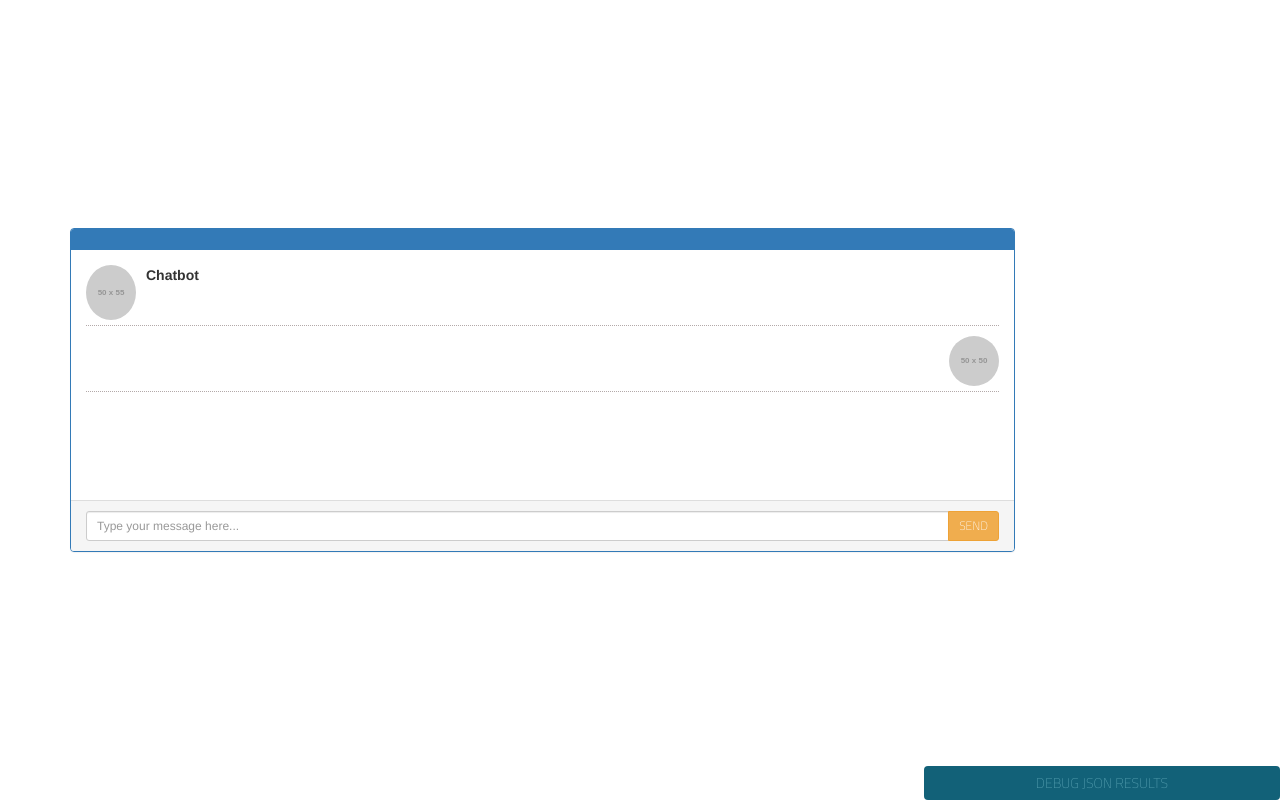
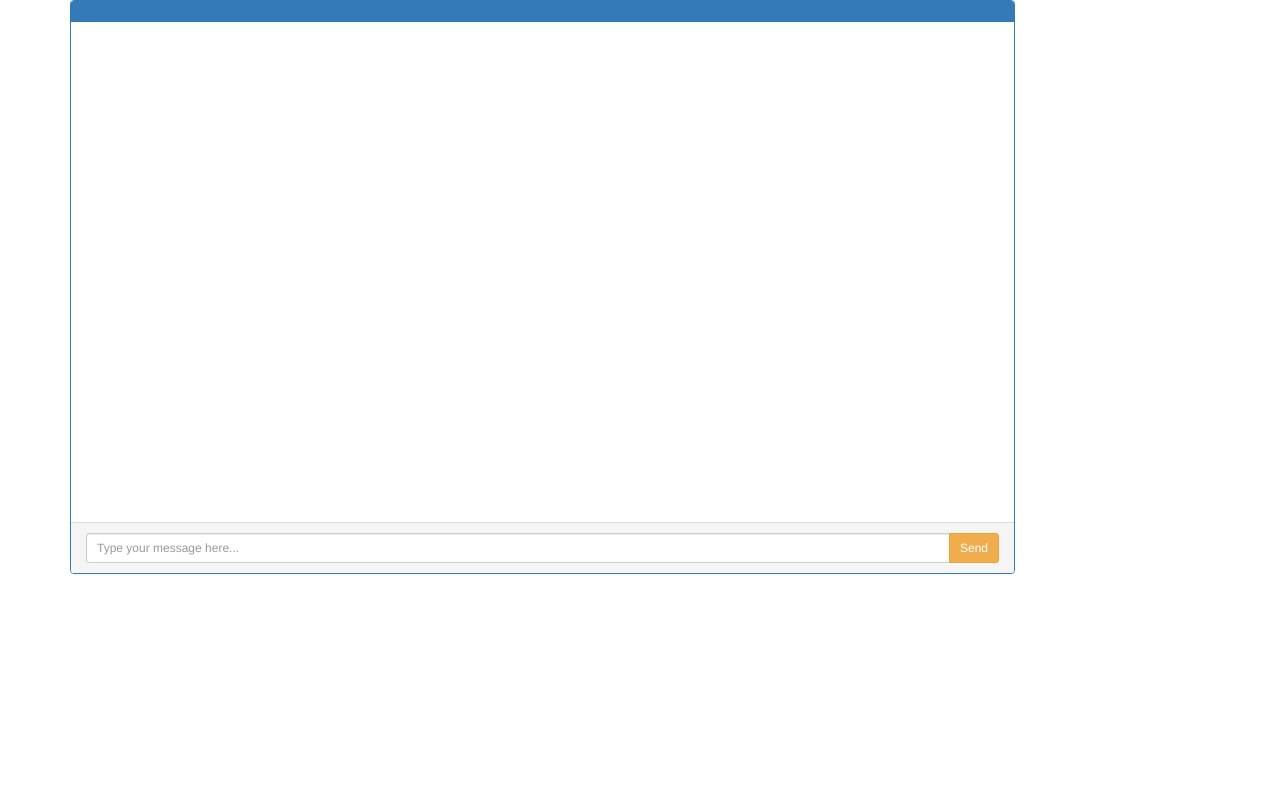
Before and after one commit to amaj8/InternshipProject, a Django app: page /chatbot/ in a window 1280 px wide. Run offline with Django 3.2, Linux system fonts and the light colour scheme; grey boxes labelled with a size stand in for pictures from a placeholder-image service; some libraries are stand-ins or nearby versions.

Commit message:
made changes to display.html

```diff
--- /dev/null
+++ b/chatbot/static/css/style.css
@@ -0,0 +1,77 @@
+.chat
+{
+    list-style: none;
+    margin: 0;
+    padding: 0;
+}
+
+.chat li
+{
+    margin-bottom: 10px;
+    padding-bottom: 5px;
+    border-bottom: 1px dotted #B3A9A9;
+}
+
+.chat li.left .chat-body
+{
+    margin-left: 60px;
+}
+
+.chat li.right .chat-body
+{
+    margin-right: 60px;
+}
+
+
+.chat li .chat-body p
+{
+    margin: 0;
+    color: #777777;
+}
+
+.panel .slidedown .glyphicon, .chat .glyphicon
+{
+    margin-right: 5px;
+}
+
+.panel-body
+{
+    overflow-y: scroll;
+    height: 450px;
+    margin: 25px;
+}
+
+::-webkit-scrollbar-track
+{
+    -webkit-box-shadow: inset 0 0 6px rgba(0,0,0,0.3);
+    background-color: #F5F5F5;
+}
+
+::-webkit-scrollbar
+{
+    width: 12px;
+    background-color: #F5F5F5;
+}
+
+::-webkit-scrollbar-thumb
+{
+    -webkit-box-shadow: inset 0 0 6px rgba(0,0,0,.3);
+    background-color: #555;
+}
+
+.display-right
+{
+    color:green;
+}
+
+.container
+{
+    margin-left:auto;
+    margin-right:auto;
+
+}
+
+.col-md-12
+{
+
+}
--- a/chatbot/templates/chatbot/display.html
+++ b/chatbot/templates/chatbot/display.html
@@ -3,12 +3,11 @@
 <head>
   <title>Chatbot</title>
   <meta http-equiv="Content-Type" content="text/html; charset=utf-8" />
-     <link rel="stylesheet" type="text/css" href="{% static 'style.css' %}"/>
+     <link rel="stylesheet" type="text/css" href="{% static 'css/style.css' %}"/>
     <script src="https://ajax.googleapis.com/ajax/libs/jquery/3.2.1/jquery.min.js"></script>
         <link rel="stylesheet" href="https://maxcdn.bootstrapcdn.com/bootstrap/3.3.7/css/bootstrap.min.css">
 
   <script type="text/javascript">
-
     var accessToken = "b44e27ee73964ceaac278ffdd0d7f32d",
       baseUrl = "https://api.api.ai/v1/",
       $speechInput,
@@ -19,7 +18,6 @@
       chatbotreply = new Array() ,
       userInputArray = new Array(),
       globalParameters = new Object();
-
     $(document).ready(function() {
       $speechInput = $("#speech");
       $speechInput.keypress(function(event) {
@@ -28,23 +26,18 @@
           send();
         }
       });
-
-
       $(".debug__btn").on("click", function() {
         $(this).next().toggleClass("is-active");
         return false;
       });
     }); // end ready
-
     function startRecognition() {
-
       recognition.onstart = function(event) {
         respond(messageRecording);
         updateRec();
       };
       recognition.onresult = function(event) {
         recognition.onend = null;
-
         var text = "";
           for (var i = event.resultIndex; i < event.results.length; ++i) {
             text += event.results[i][0].transcript;
@@ -52,16 +45,16 @@
           setInput(text);
         stopRecognition();
       };
-
     }
-
     function setInput(text) {
       $speechInput.val(text);
       send();
     }
-
     function send() {
       var text = $speechInput.val();
+
+      printmsg("user",text);
+      console.log(text);
 
       $.ajax({
         type: "POST",
@@ -80,14 +73,15 @@
         }
       });
     }
-
     function prepareResponse(val) {
       var debugJSON = JSON.stringify(val, undefined, 2),
         spokenResponse = val.result.speech,
+
+        printmsg("chatbot",spokenResponse);
+
         action = val.result.action,
         parameters = val.result.parameters,
         text = $speechInput.val();
-
         for(var key in parameters){
             if(globalParameters.hasOwnProperty(key)){
                 if (globalParameters[key] != ""){
@@ -123,45 +117,66 @@
               document.write(data);
               document.close();
             },
-
             error: function() {
               console.log("Nope :(");
             },
-
           });
         $("#speech").val("");
       send_data(data);
       respond(spokenResponse);
       debugRespond(debugJSON);
-      chatbotreply.push(spokenResponse);
-        userInputArray.push(text);
 
-        var user_text = "";
-        var i;
-        for (i = 0; i < userInputArray.length; i++) {
-            user_text += userInputArray[i] + "<br>";
+        <!--chatbotreply.push(spokenResponse);-->
+        <!--userInputArray.push(text);-->
+        <!--var user_text = "";-->
+        <!--var i;-->
+        <!--for (i = 0; i < userInputArray.length; i++) {-->
+            <!--user_text += userInputArray[i] + "<br>";-->
+        <!--}-->
+        <!--document.getElementById("display-right").innerHTML = user_text;-->
+        <!--var chatbot_text = "";-->
+        <!--var j;-->
+        <!--for (j = 0; j < chatbotreply.length; j++) {-->
+            <!--chatbot_text += chatbotreply[j] + "<br>";-->
+        <!--}-->
+        <!--document.getElementById("display-left").innerHTML = chatbot_text;-->
+        <!--//console.log(chatbotreply);-->
+    }
+
+    function printmsg(who, msg){
+        var control = "",
+        if(who == "user"){
+             control =
+                '<li class="right clearfix">'+
+                '<span class="chat-img pull-right">'+
+                '<img src="http://placehold.it/50/FA6F57/fff&amp;text=ME" alt="User Avatar" class="img-circle">'+
+                '</span>'+
+                '<div class="chat-body clearfix">'+
+                '<p>' + msg + '</p>'+
+                '</div>'+
+                '</li>';
         }
-        document.getElementById("display-right").innerHTML = user_text;
-
-        var chatbot_text = "";
-        var j;
-        for (j = 0; j < chatbotreply.length; j++) {
-            chatbot_text += chatbotreply[j] + "<br>";
+        else{
+            control =
+                '<li class="left clearfix">'+
+                '<span class="chat-img pull-left">'+
+                '<img src="http://placehold.it/50/55C1E7/fff&amp;text=U" alt="User Avatar" class="img-circle">'+
+                '</span>'+
+                '<div class="chat-body clearfix">'+
+                '<p>' + msg + '</p>'+
+                '</div>'+
+                '</li>';
         }
-        document.getElementById("display-left").innerHTML = chatbot_text;
-
-        //console.log(chatbotreply);
+        $(".chat").append(control);
     }
 
     function send_data(data){
        $.post(URL,data,function(response){
-
         if(response=='success')
             {console.log('success');}
         else{console.log('error');}
        });
     }
-
     function debugRespond(val) {
       $("#response").text(val);
     }
@@ -169,7 +184,6 @@
       if (val == "") {
         val = messageSorry;
       }
-
       $("#spokenResponse").addClass("is-active").find(".spoken-response__text").html(val);
     }
   </script>
@@ -188,27 +202,27 @@
                 </div>
                 <div class="panel-body">
                     <ul class="chat">
-                        <li class="left clearfix"><span class="chat-img pull-left">
-                            <img src="http://placehold.it/50/55C1E7/fff&amp;text=U" alt="User Avatar" class="img-circle">
-                        </span>
-                            <div class="chat-body clearfix">
-                                <div class="header">
-                                    <strong class="primary-font">Chatbot</strong>
-                                </div>
-                                <p id="display-left"></p>
-                            </div>
-                        </li>
+                        <!--<li class="left clearfix"><span class="chat-img pull-left">-->
+                            <!--<img src="http://placehold.it/50/55C1E7/fff&amp;text=U" alt="User Avatar" class="img-circle">-->
+                        <!--</span>-->
+                            <!--<div class="chat-body clearfix">-->
+                                <!--<div class="header">-->
+                                    <!--<strong class="primary-font">Chatbot</strong>-->
+                                <!--</div>-->
+                                <!--<p id="display-left"></p>-->
+                            <!--</div>-->
+                        <!--</li>-->
 
-                        <li class="right clearfix"><span class="chat-img pull-right">
-                            <img src="http://placehold.it/50/FA6F57/fff&amp;text=ME" alt="User Avatar" class="img-circle">
-                        </span>
-                            <div class="chat-body clearfix">
-                                <div class="header">
-                                    <strong class="pull-right primary-font">{{request.user.username}}</strong>
-                                </div>
-                                <p id="display-right"></p>
-                            </div>
-                        </li>
+                        <!--<li class="right clearfix"><span class="chat-img pull-right">-->
+                            <!--<img src="http://placehold.it/50/FA6F57/fff&amp;text=ME" alt="User Avatar" class="img-circle">-->
+                        <!--</span>-->
+                            <!--<div class="chat-body clearfix">-->
+                                <!--<div class="header">-->
+                                    <!--<strong class="pull-right primary-font">{{request.user.username}}</strong>-->
+                                <!--</div>-->
+                                <!--<p id="display-right"></p>-->
+                            <!--</div>-->
+                        <!--</li>-->
 
                     </ul>
                 </div>
@@ -226,14 +240,14 @@
     </div>
 </div>
 
-<div class="debug">
-    <div class="debug__btn btn">
-      Debug JSON results
-    </div>
-    <div class="debug__content">
-      <textarea id="response" cols="40" rows="20"></textarea>
-    </div>
-</div>
+<!--<div class="debug">-->
+    <!--<div class="debug__btn btn">-->
+      <!--Debug JSON results-->
+    <!--</div>-->
+    <!--<div class="debug__content">-->
+      <!--<textarea id="response" cols="40" rows="20"></textarea>-->
+    <!--</div>-->
+<!--</div>-->
 <!--
 <div>
 <pre> {% filter force_escape %} {% debug %} {% endfilter %} </pre>
--- a/website/settings.py
+++ b/website/settings.py
@@ -124,6 +124,7 @@
 
 STATIC_URL = '/static/'
 STATIC_ROOT = os.path.join(BASE_DIR, 'static')
+
 # SESSION_SAVE_EVERY_REQUEST = True
 #DATABASES['default'] = dj_database_url.config()
 
```
Also changed, not shown: chatbot/static/css/extra.css (renamed from chatbot/static/style.css, +0 -82 lines).
